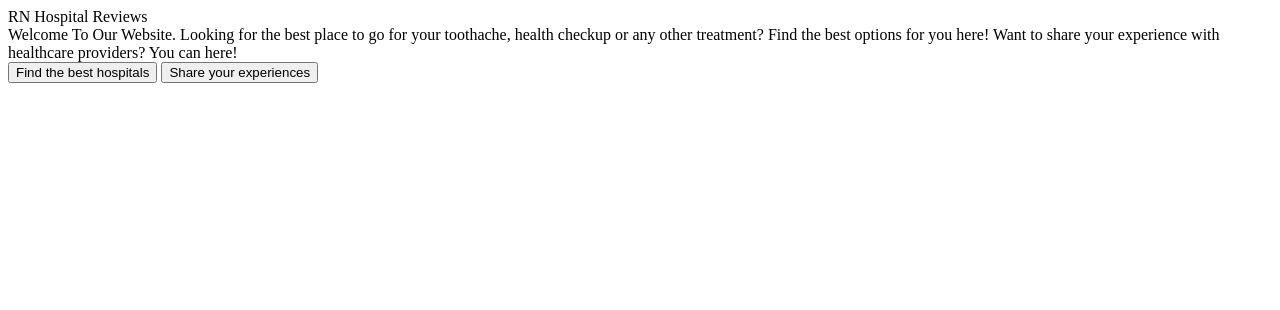
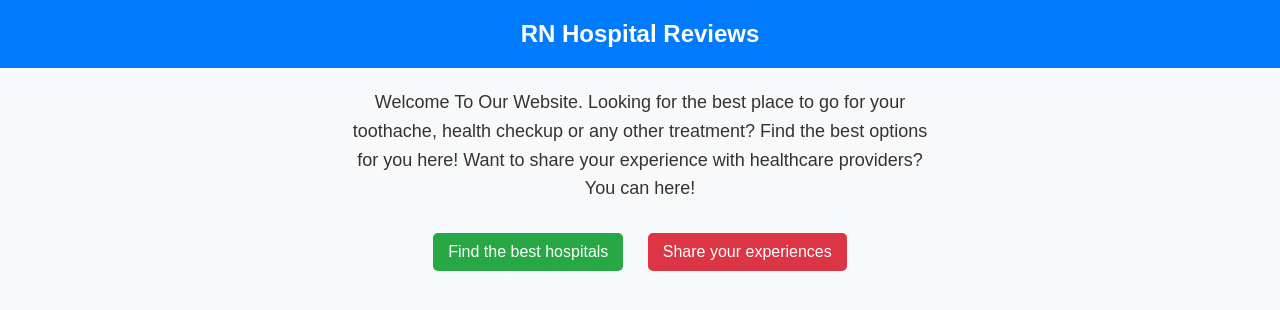
Before and after one commit to Ron-J/Web-Programming, a Flask app: page / in a window 1280 px wide. Shown: the top 310 px of the page. Run offline with Flask 3, Linux system fonts and the light colour scheme.

Commit message:
Update home.html

```diff
--- a/templates/home.html
+++ b/templates/home.html
@@ -4,17 +4,78 @@
     <meta charset="UTF-8">
     <meta name="viewport" content="width=device-width, initial-scale=1.0">
     <title>Home Page</title>
-    <!--link rel="stylesheet" href="stylesheets/home.css"!-->
+    <style>
+        body {
+            font-family: Arial, sans-serif;
+            text-align: center;
+            margin: 0;
+            padding: 0;
+            background-color: #f8f9fa;
+        }
+
+        header {
+            background-color: #007bff;
+            color: white;
+            padding: 20px;
+            font-size: 24px;
+            font-weight: bold;
+        }
+
+        .content {
+            margin: 20px auto;
+            max-width: 600px;
+            font-size: 18px;
+            color: #333;
+            line-height: 1.6;
+        }
+
+        .links {
+            margin-top: 20px;
+        }
+
+        button {
+            background-color: #28a745;
+            color: white;
+            padding: 10px 15px;
+            font-size: 16px;
+            border: none;
+            border-radius: 5px;
+            margin: 10px;
+            cursor: pointer;
+            transition: background-color 0.3s ease, transform 0.2s;
+        }
+
+        button:last-child {
+            background-color: #dc3545;
+        }
+
+        button:hover {
+            transform: scale(1.05);
+        }
+
+        button:first-child:hover {
+            background-color: #218838;
+        }
+
+        button:last-child:hover {
+            background-color: #c82333;
+        }
+    </style>
 </head>
 <body>
+
     <header>RN Hospital Reviews</header>
-    <div>Welcome To Our Website. Looking for the best place to go for your toothache, health checkup
+
+    <div class="content">
+        Welcome To Our Website. Looking for the best place to go for your toothache, health checkup
         or any other treatment? Find the best options for you here!
         Want to share your experience with healthcare providers? You can here!
     </div>
+
     <div class="links">
         <button onclick="location.href='/search'">Find the best hospitals</button>
         <button onclick="location.href='/review'">Share your experiences</button>
     </div>
+
 </body>
 </html>
```
